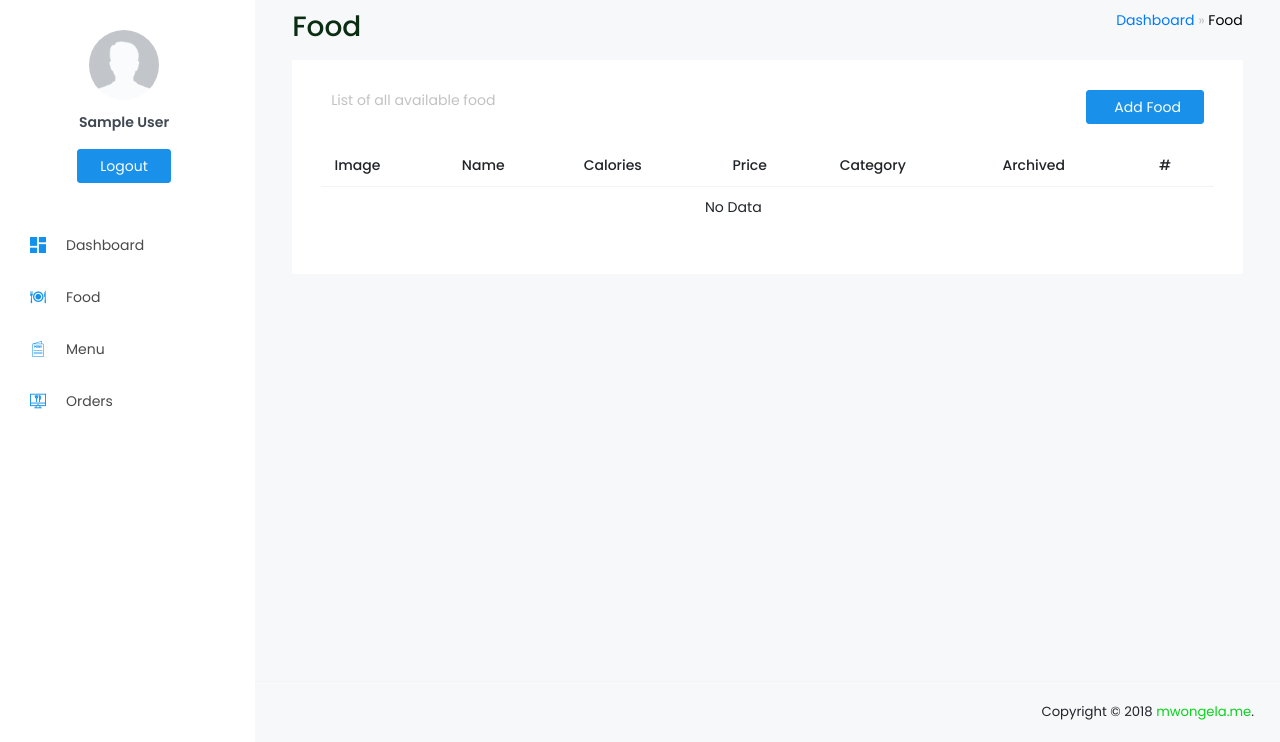
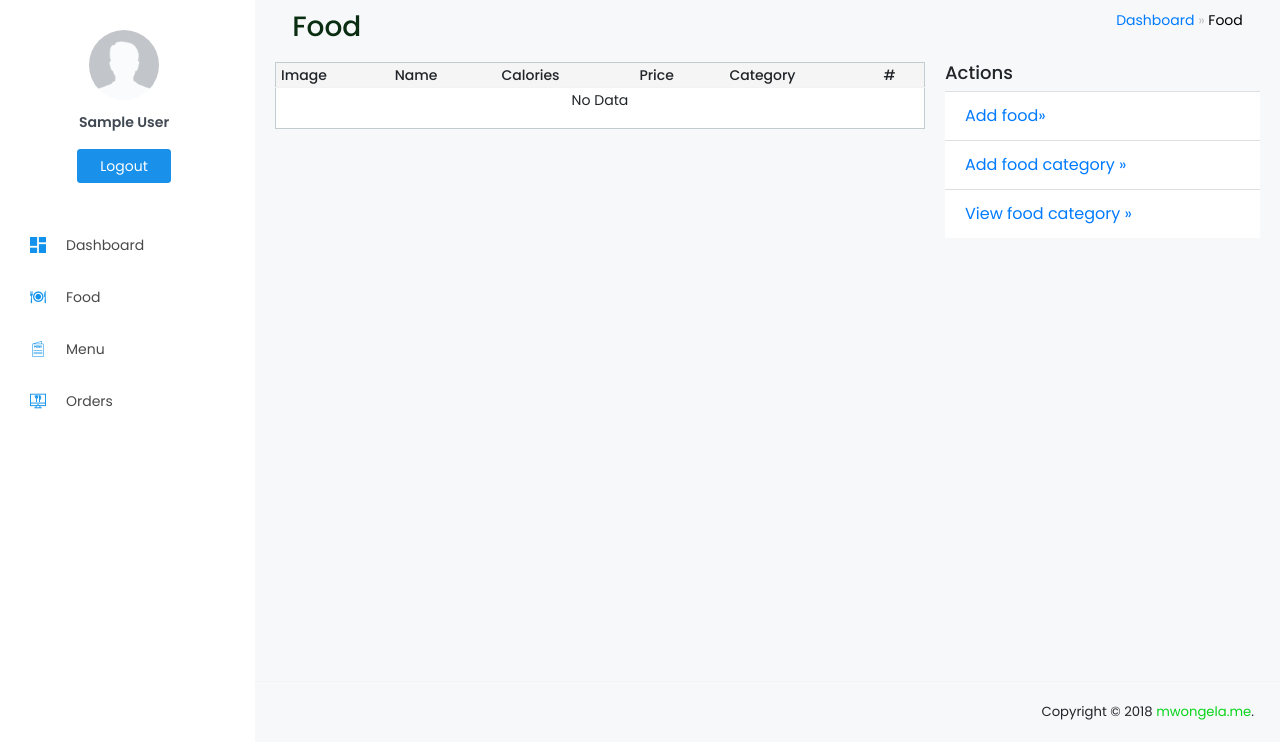
Before and after one commit to Mwongela/smart_cafe_backend, a Django app: page /food/ in a window 1280 px wide. Shown: the part 58-800 px from the top of the page. Run offline with Django 3.2, Linux system fonts and the light colour scheme; the visitor is signed in with stand-in values (Sample User, id 1); data that the repository does not hold is empty; some libraries are stand-ins or nearby versions.

Commit message:
Redesigned food list page

```diff
--- a/smart_cafe_ui/forms.py
+++ b/smart_cafe_ui/forms.py
@@ -7,4 +7,4 @@ class AddFoodForm(forms.ModelForm):
 
     class Meta:
         model = Food
-        fields = ['name', 'calories', 'price', 'image', 'category', 'archived']
+        fields = ['name', 'calories', 'price', 'image', 'category']
--- a/smart_cafe_ui/views.py
+++ b/smart_cafe_ui/views.py
@@ -18,16 +18,15 @@ class FoodsView(LoginRequiredMixin, ListView):
     template_name = 'ui/foods.html'
     model = Food
     context_object_name = 'food_list'
-    paginate_by = 10
+    paginate_by = 14
     queryset = Food.objects.all().order_by('-id')
 
 
 class FoodAddView(LoginRequiredMixin, CreateView):
     model = Food
-    fields = ['name', 'calories', 'price', 'image', 'category', 'archived']
+    fields = ['name', 'calories', 'price', 'image', 'category']
     template_name = 'ui/add_food.html'
     success_url = reverse_lazy('ui:foods')
-
 
 
 class FoodChangeView(LoginRequiredMixin, UpdateView):
@@ -42,7 +41,7 @@ class MenusView(LoginRequiredMixin, TemplateView):
 
 
 class MenuAddView(LoginRequiredMixin, TemplateView):
-    pass
+    template_name = 'ui/add_menu.html'
 
 
 class MenuChangeView(LoginRequiredMixin, TemplateView):
--- a/static/css/custom-css.css
+++ b/static/css/custom-css.css
@@ -64,13 +64,6 @@ body {
     border-bottom: 1px dashed #1991EB;
 }
 
-
-.food-image {
-    max-width: 120px !important;
-    max-height: 120px !important;
-    object-fit: cover;
-}
-
 .card-title {
     text-transform: none;
 }
@@ -84,3 +77,44 @@ body {
         width: calc(100% - 75px);;
     }
 }
+
+.content-wrapper {
+    padding: 10px;
+}
+
+.card .card-body {
+    padding: 10px 10px;
+}
+
+.col {
+    padding: 0px;
+}
+
+.img-thumbnail {
+    max-width: 48px !important;
+    max-height: 48px !important;
+    object-fit: cover;
+    border: none;
+}
+
+.table td, .table th {
+    padding: 5px;
+}
+
+.table thead th {
+    background-color: #f5f5f5;
+}
+
+.food-list .card-body {
+    padding: 0;
+}
+
+.food-list table {
+    border: 1px solid #C2CCD1;
+
+}
+
+.food-list + nav {
+    margin-top: 10px;
+    font-size: 14px !important;
+}
--- a/templates/ui/foods.html
+++ b/templates/ui/foods.html
@@ -10,22 +10,10 @@
 {% block content %}
 
     <div class="row">
-        <div class="col-12">
-            <div class="card">
+        <div class="col-12 col-md-8">
+            <div class="card food-list">
                 <div class="card-body">
-                    <div class="card-title text-muted">
-                        <div class="row">
-                            <div class="col">
-                                <p>List of all available food</p>
-                            </div>
-                            <div class="col">
-                                <a href="{% url 'smart_cafe_ui:add_food' %}" class="btn btn-primary float-right">
-                                    <i class="mdi mdi-plus-box"></i>
-                                    Add Food
-                                </a>
-                            </div>
-                        </div>
-                    </div>
+
                     <div class="table-responsive">
                         <table class="table center-aligned-table">
                             <thead>
@@ -35,7 +23,6 @@
                                 <th>Calories</th>
                                 <th>Price</th>
                                 <th>Category</th>
-                                <th>Archived</th>
                                 <th>#</th>
                             </tr>
                             </thead>
@@ -57,12 +44,10 @@
                                     <td>{{ food.calories }}</td>
                                     <td>KES{{ food.price }}</td>
                                     <td>{{ food.category }}</td>
-                                    <td>{{ food.archived }}</td>
                                     <td class="justify-content-end">
-
-                                        <div class="btn-group" role="group" aria-label="Basic example">
+                                        <div class="" role="group" aria-label="Basic example">
                                             <a href="{% url 'smart_cafe_ui:change_food' pk=food.id %}"
-                                               class="btn btn-secondary">Edit</a>
+                                               class="">Edit &raquo;</a>
                                         </div>
                                     </td>
                                 </tr>
@@ -70,10 +55,11 @@
                             </tbody>
                         </table>
                     </div>
-
+                </div>
+            </div>
             {% if is_paginated %}
                 <nav class="mx-auto">
-                            <ul class="pagination justify-content-end">
+                    <ul class="pagination justify-content-center">
                         {% if page_obj.has_previous %}
                             <li class="page-item"><a href="?page={{ page_obj.previous_page_number }}"
                                                      class="page-link">&laquo; Previous</a></li>
@@ -100,6 +86,16 @@
                 </nav>
             {% endif %}
         </div>
+        <div class="col-12 col-md-4">
+            <div class="row">
+                <div class="col">
+                    <h4>Actions</h4>
+                    <ul class="list-group list-group-flush">
+                        <li class="list-group-item"><a href="{% url 'smart_cafe_ui:add_food' %}"><i class="mdi mdi-plus-box"></i> Add food&raquo;</a></li>
+                        <li class="list-group-item"><a href="#"><i class="mdi mdi-plus-box"></i> Add food category &raquo;</a></li>
+                        <li class="list-group-item"><a href="#"><i class="mdi mdi-view-list"></i> View food category &raquo;</a></li>
+                    </ul>
+                </div>
             </div>
         </div>
     </div>
```
Also changed, not shown: templates/ui/add_menu.html (added, +70 -0 lines), templates/ui/menus.html (+21 -1 lines). Lines whose indentation alone changed are shown as unchanged.
